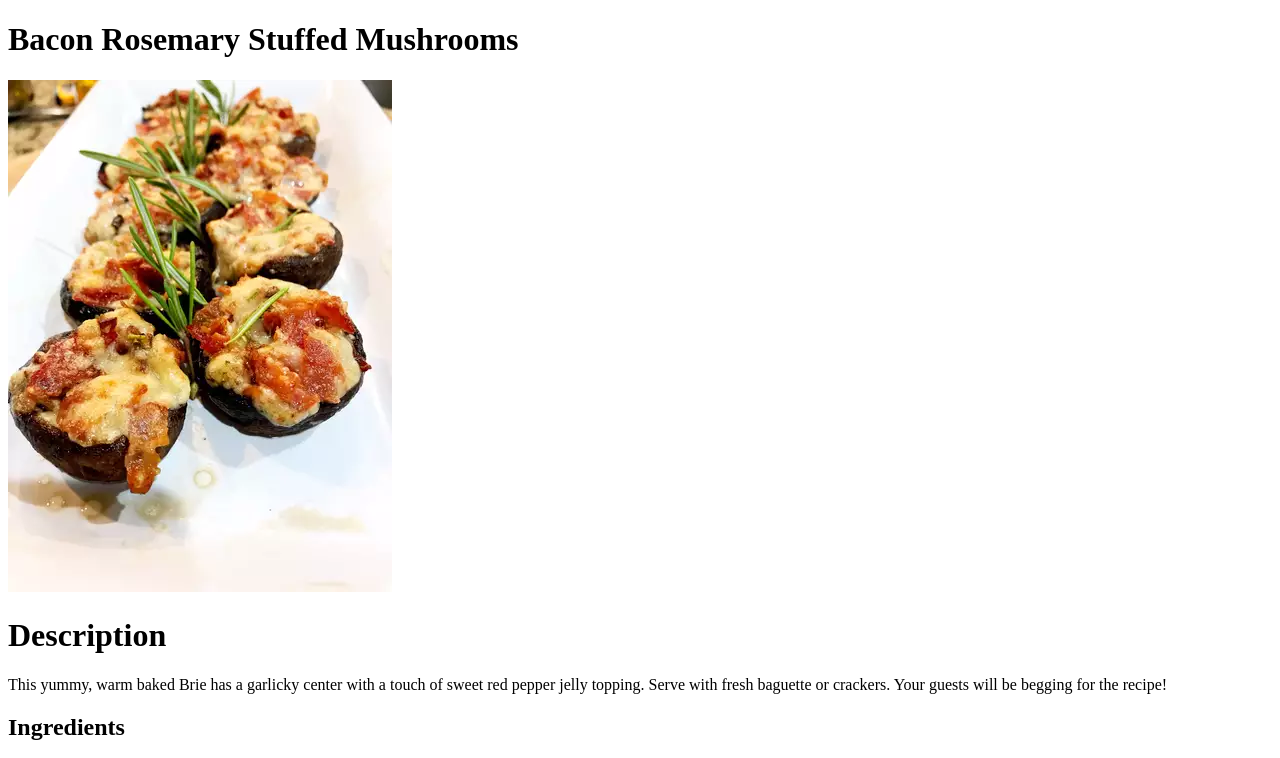
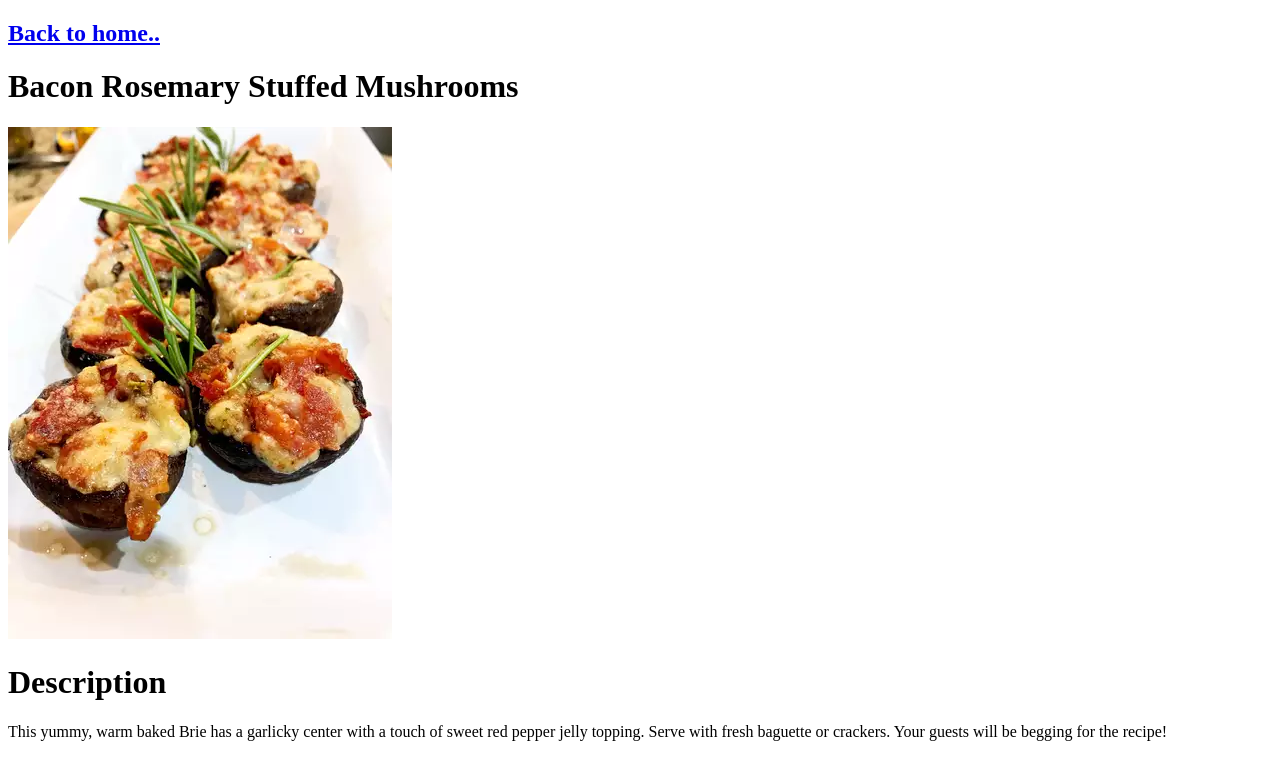
Before and after one commit to celiclazar/odin-recipes, a plain HTML site: page recipes/bacon-stuffed-mushrooms.html in a window 1280 px wide. Shown: the top 758 px of the page. Drawn offline with Linux system fonts and the light colour scheme.

Commit message:
BackToHome added

```diff
--- a/recipes/bacon-stuffed-mushrooms.html
+++ b/recipes/bacon-stuffed-mushrooms.html
@@ -7,6 +7,7 @@
     <title>Bacon Rosemary Stuffed Mushrooms</title>
 </head>
 <body>
+    <h2 style="color: coral;"><a href="../index.html">Back to home..</a></h2>
     <h1>Bacon Rosemary Stuffed Mushrooms</h1>
     <img src="../images/bacon-stuffed-mushrooms.webp">
     <h1>Description</h1>
```
Also changed, not shown: recipes/garlicky-pie.html (+1 -0 lines), recipes/lasagna.html (+1 -0 lines).
